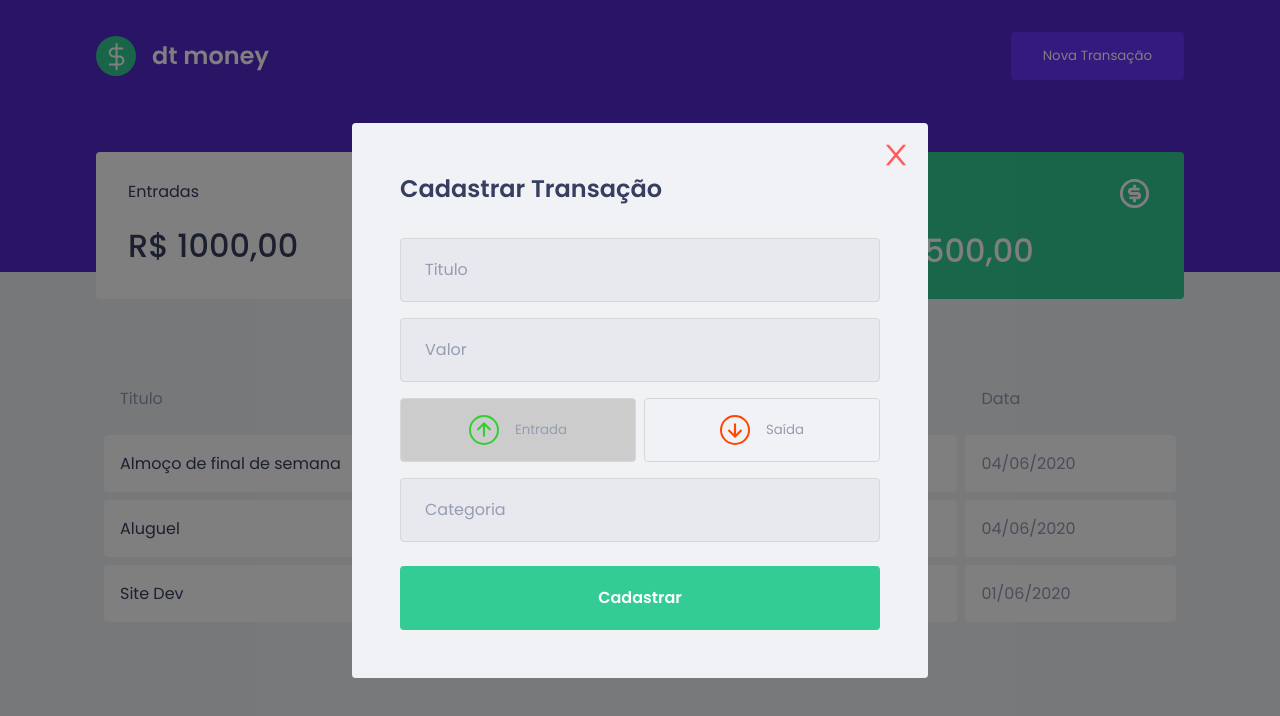
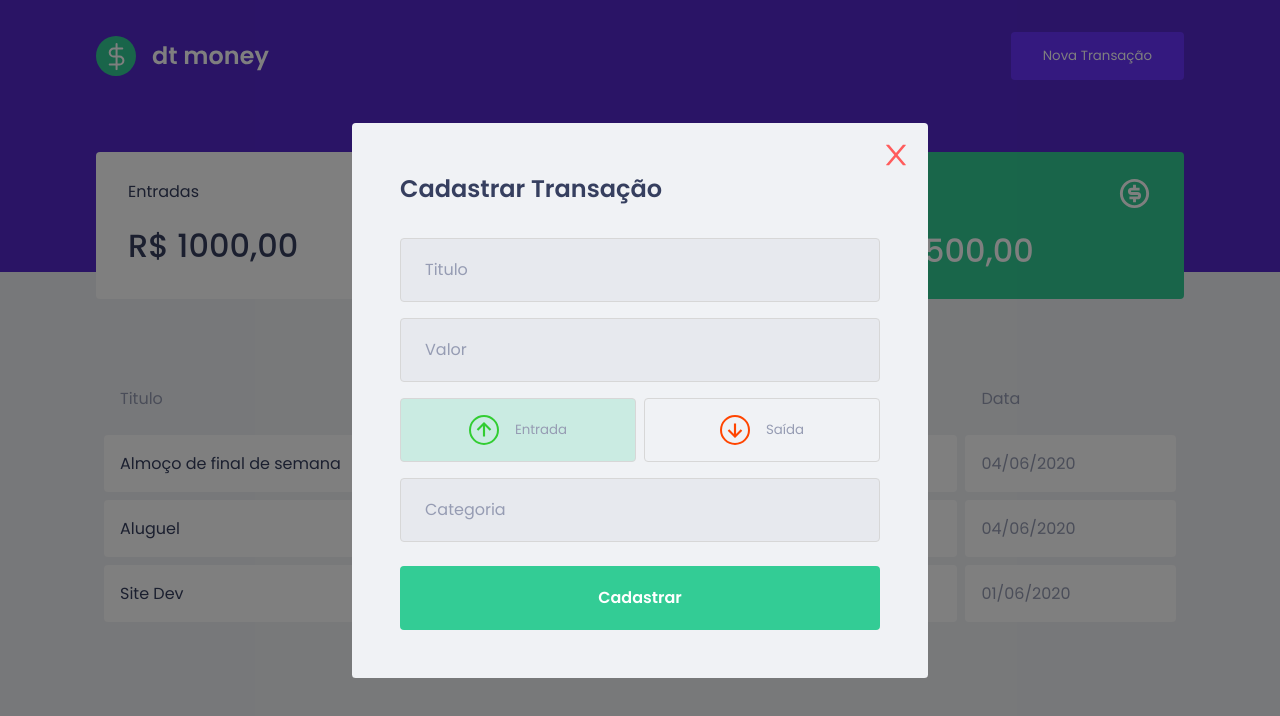
Before and after one commit to israelcena/ismoney, a React (Create React App) app: page / in a window 1280 px wide. Both pictures are taken after a click on the button "Nova Transação". Shown: the top 716 px of the page. Built offline with nearby package versions, Linux system fonts and the light colour scheme; no server answers; a web font is replaced by a local one; what miragejs would draw is missing.

Commit message:
include color red or green for background

```diff
--- a/src/components/TransactionsModal/index.tsx
+++ b/src/components/TransactionsModal/index.tsx
@@ -40,6 +40,7 @@
 						type="button"
 						onClick={() => setTransactionType("deposit")}
 						isActive={transactionType === "deposit"}
+						activeColor="green"
 					>
 						<BiUpArrowAlt size={30} id="arrowUp" />
 						<span>Entrada</span>
@@ -48,6 +49,7 @@
 						type="button"
 						onClick={() => setTransactionType("withdraw")}
 						isActive={transactionType === "withdraw"}
+						activeColor="red"
 					>
 						<BiDownArrowAlt size={30} id="arrowDown" />
 						<span>Saída</span>
--- a/src/components/TransactionsModal/styles.ts
+++ b/src/components/TransactionsModal/styles.ts
@@ -1,5 +1,5 @@
 import styled from "styled-components";
-import { darken } from "polished";
+import { darken, transparentize } from "polished";
 
 export const Container = styled.form`
 	h2 {
@@ -69,13 +69,19 @@
 
 interface TransactionTypeProps {
   isActive: boolean;
+  activeColor: "green" | "red";
+}
+
+const colors = {
+  green: "#33CC95",
+  red: "#E52E4D"
 }
 
 export const TransactionTypeButton = styled.button<TransactionTypeProps>`
 	height: 4rem;
 	border: 1px solid #d7d7d7;
 	border-radius: 0.25rem;
-	background: ${(props) => (props.isActive ? "#ccc" : "transparent")};
+	background: ${(props) => (props.isActive ? transparentize(0.8, colors[props.activeColor]) : "transparent")};
 	display: flex;
 	align-items: center;
 	justify-content: center;
```
